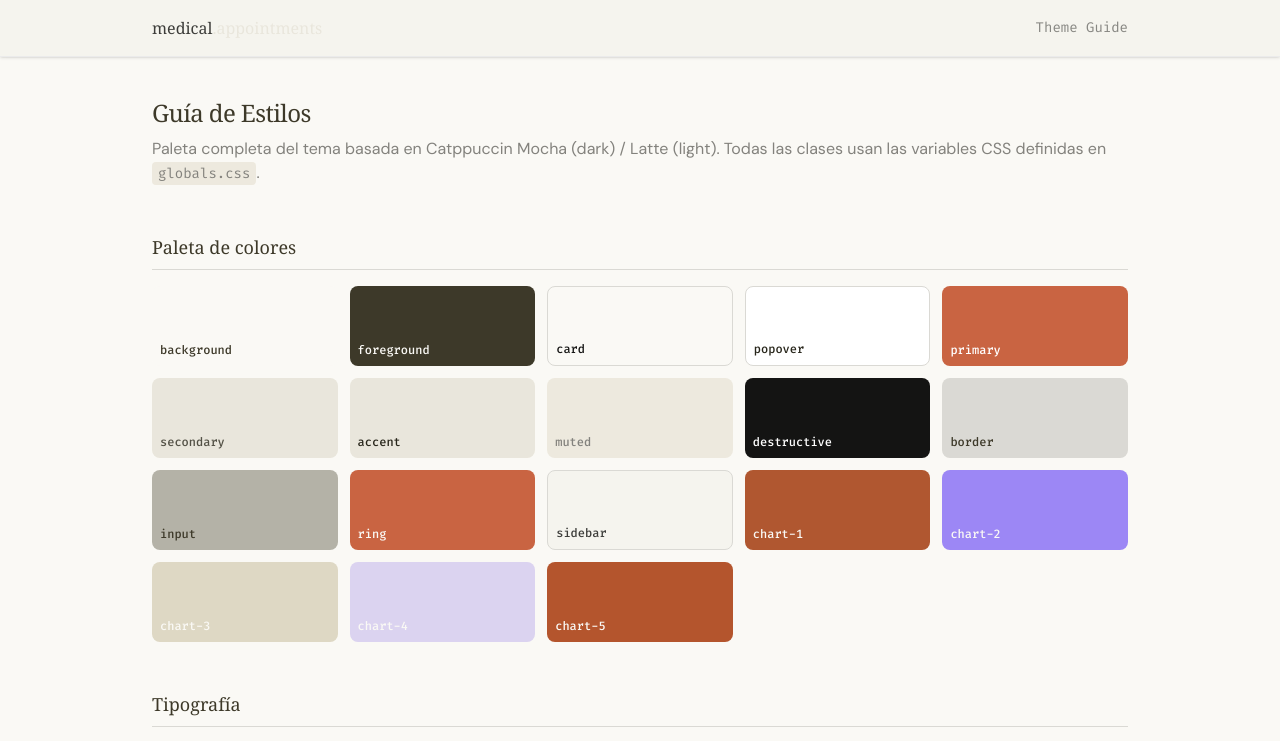
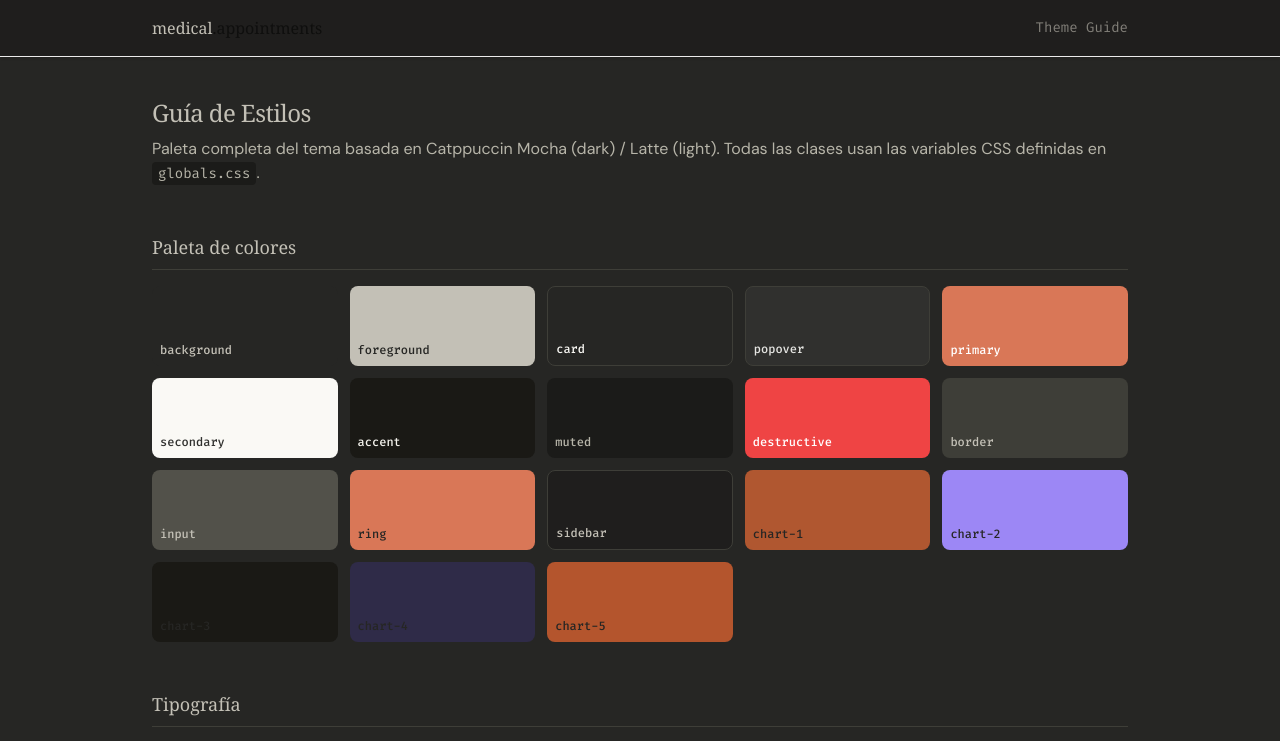
Before and after one commit to Joreynoso/medical-appointments, a Next.js app: page /theme in a window 1280 px wide. Shown: the top 741 px of the page. Built offline with nearby package versions, Linux system fonts and the light colour scheme.

Commit message:
fix: remove all theme swticher from the app.

```diff
--- a/app/globals.css
+++ b/app/globals.css
@@ -6,41 +6,41 @@
 @custom-variant dark (&:is(.dark *));
 
 :root {
-  --background: #faf9f5;
-  --foreground: #3d3929;
-  --card: #faf9f5;
-  --card-foreground: #141413;
-  --popover: #ffffff;
-  --popover-foreground: #28261b;
-  --primary: #c96442;
+  --background: #262624;
+  --foreground: #c3c0b6;
+  --card: #262624;
+  --card-foreground: #faf9f5;
+  --popover: #30302e;
+  --popover-foreground: #e5e5e2;
+  --primary: #d97757;
   --primary-foreground: #ffffff;
-  --secondary: #e9e6dc;
-  --secondary-foreground: #535146;
-  --muted: #ede9de;
-  --muted-foreground: #83827d;
-  --accent: #e9e6dc;
-  --accent-foreground: #28261b;
-  --destructive: #141413;
+  --secondary: #faf9f5;
+  --secondary-foreground: #30302e;
+  --muted: #1b1b19;
+  --muted-foreground: #b7b5a9;
+  --accent: #1a1915;
+  --accent-foreground: #f5f4ee;
+  --destructive: #ef4444;
   --destructive-foreground: #ffffff;
-  --border: #dad9d4;
-  --input: #b4b2a7;
-  --ring: #c96442;
+  --border: #3e3e38;
+  --input: #52514a;
+  --ring: #d97757;
   --chart-1: #b05730;
   --chart-2: #9c87f5;
-  --chart-3: #ded8c4;
-  --chart-4: #dbd3f0;
+  --chart-3: #1a1915;
+  --chart-4: #2f2b48;
   --chart-5: #b4552d;
-  --sidebar: #f5f4ee;
-  --sidebar-foreground: #3d3d3a;
-  --sidebar-primary: #c96442;
+  --sidebar: #1f1e1d;
+  --sidebar-foreground: #c3c0b6;
+  --sidebar-primary: #343434;
   --sidebar-primary-foreground: #fbfbfb;
-  --sidebar-accent: #e9e6dc;
-  --sidebar-accent-foreground: #343434;
+  --sidebar-accent: #0f0f0e;
+  --sidebar-accent-foreground: #c3c0b6;
   --sidebar-border: #ebebeb;
   --sidebar-ring: #b5b5b5;
-  --font-sans: ui-sans-serif, system-ui, -apple-system, BlinkMacSystemFont, 'Segoe UI', Roboto, 'Helvetica Neue', Arial, 'Noto Sans', sans-serif, 'Apple Color Emoji', 'Segoe UI Emoji', 'Segoe UI Symbol', 'Noto Color Emoji';
-  --font-serif: ui-serif, Georgia, Cambria, "Times New Roman", Times, serif;
-  --font-mono: ui-monospace, SFMono-Regular, Menlo, Monaco, Consolas, "Liberation Mono", "Courier New", monospace;
+  --font-sans: "DM Sans", sans-serif;
+  --font-serif: Georgia, Cambria, "Times New Roman", Times, serif;
+  --font-mono: "Fira Code", ui-monospace, monospace;
   --radius: 0.5rem;
   --shadow-x: 0;
   --shadow-y: 1px;
@@ -56,8 +56,6 @@
   --shadow-lg: 0 1px 3px 0px hsl(0 0% 0% / 0.10), 0 4px 6px -1px hsl(0 0% 0% / 0.10);
   --shadow-xl: 0 1px 3px 0px hsl(0 0% 0% / 0.10), 0 8px 10px -1px hsl(0 0% 0% / 0.10);
   --shadow-2xl: 0 1px 3px 0px hsl(0 0% 0% / 0.25);
-  --tracking-normal: 0em;
-  --spacing: 0.25rem;
 }
 
 .dark {
@@ -201,53 +199,27 @@
 }
 
 .inverted-footer {
-  --background: #262624;
-  --foreground: #c3c0b6;
-  --card: #262624;
-  --card-foreground: #faf9f5;
-  --popover: #30302e;
-  --popover-foreground: #e5e5e2;
-  --primary: #d97757;
-  --primary-foreground: #ffffff;
-  --secondary: #faf9f5;
-  --secondary-foreground: #30302e;
-  --muted: #1b1b19;
-  --muted-foreground: #b7b5a9;
-  --accent: #1a1915;
-  --accent-foreground: #f5f4ee;
+  --background: var(--primary);
+  --foreground: var(--primary-foreground);
+  --card: var(--primary);
+  --card-foreground: var(--primary-foreground);
+  --popover: var(--primary);
+  --popover-foreground: var(--primary-foreground);
+  --secondary: var(--primary-foreground);
+  --secondary-foreground: var(--primary);
+  --muted: rgba(255, 255, 255, 0.15);
+  --muted-foreground: var(--primary-foreground);
+  --accent: rgba(255, 255, 255, 0.1);
+  --accent-foreground: var(--primary-foreground);
   --destructive: #ef4444;
   --destructive-foreground: #ffffff;
-  --border: #3e3e38;
-  --input: #52514a;
-  --ring: #d97757;
+  --border: rgba(255, 255, 255, 0.2);
+  --input: rgba(255, 255, 255, 0.3);
+  --ring: var(--primary-foreground);
 }
 
-.dark .inverted-footer {
-  --background: #c3c0b6;
-  --foreground: #3d3929;
-  --card: #faf9f5;
-  --card-foreground: #141413;
-  --popover: #ffffff;
-  --popover-foreground: #28261b;
-  --primary: #3d3929;
-  --primary-foreground: #ffffff;
-  --secondary: #e9e6dc;
-  --secondary-foreground: #535146;
-  --muted: #ede9de;
-  --muted-foreground: #3d3929;
-  --accent: #e9e6dc;
-  --accent-foreground: #28261b;
-  --destructive: #141413;
-  --destructive-foreground: #ffffff;
-  --border: #3d3929;
-  --input: #b4b2a7;
-  --ring: #3d3929;
-}
+
 
 .text-inverted-bg {
-  color: #262624;
-}
-
-.dark .text-inverted-bg {
   color: var(--foreground);
 }
--- a/app/layout.tsx
+++ b/app/layout.tsx
@@ -1,7 +1,6 @@
 import type { Metadata } from "next";
 import { DM_Sans, Fira_Code } from "next/font/google";
 import { ClerkProvider } from "@clerk/nextjs";
-import { ThemeProvider } from "@/components/theme/theme-provider";
 import { clerkAppearance } from "@/lib/clerk-appearance";
 import "./globals.css";
 
@@ -20,20 +19,6 @@ export const metadata: Metadata = {
   description: "Sistema de turnos médicos inteligente",
 };
 
-const themeScript = `
-  (function() {
-    try {
-      var theme = localStorage.getItem('theme');
-      if (!theme) {
-        theme = window.matchMedia('(prefers-color-scheme: dark)').matches ? 'dark' : 'light';
-      }
-      if (theme === 'dark') {
-        document.documentElement.classList.add('dark');
-      }
-    } catch(e) {}
-  })()
-`;
-
 export default function RootLayout({
   children,
 }: Readonly<{
@@ -43,14 +28,10 @@ export default function RootLayout({
     <ClerkProvider appearance={clerkAppearance}>
       <html
         lang="es"
-        className={`${dmSans.variable} ${firaCode.variable} h-full antialiased`}
-        suppressHydrationWarning
+        className={`${dmSans.variable} ${firaCode.variable} h-full antialiased dark`}
       >
-        <head>
-          <script dangerouslySetInnerHTML={{ __html: themeScript }} />
-        </head>
         <body className="min-h-full flex flex-col font-sans">
-          <ThemeProvider>{children}</ThemeProvider>
+          {children}
         </body>
       </html>
     </ClerkProvider>
--- a/components/dashboard/topbar.tsx
+++ b/components/dashboard/topbar.tsx
@@ -1,12 +1,10 @@
 "use client"
 
 import { Plus } from "lucide-react"
-import { ThemeToggle } from "@/components/theme/theme-toggle"
 
 export function Topbar() {
   return (
     <header className="topbar flex h-16 shrink-0 items-center justify-end border-b border-border/60 bg-background px-8 gap-3">
-      <ThemeToggle />
       <button className="inline-flex cursor-pointer items-center gap-2 rounded-full bg-primary px-5 py-2 text-sm font-medium text-primary-foreground transition-all hover:opacity-90">
         <Plus className="size-4" />
         Nuevo turno
--- a/components/landing/navbar.tsx
+++ b/components/landing/navbar.tsx
@@ -4,7 +4,7 @@ import { useState } from "react";
 import Link from "next/link";
 import dynamic from "next/dynamic";
 import { User, Menu, X } from "lucide-react";
-import { ThemeToggle } from "@/components/theme/theme-toggle";
+
 
 const ClerkUser = dynamic(
   () => import("@/components/landing/clerk-user"),
@@ -42,7 +42,6 @@ export default function Navbar({ isSignedIn, initials }: NavbarProps) {
           <div className="flex items-center gap-4">
           {!isSignedIn ? (
             <>
-            <ThemeToggle />
             <Link
               href="/sign-in"
               className="inline-flex items-center gap-2 px-5 py-2 rounded-full bg-primary text-primary-foreground text-sm font-medium hover:opacity-90 transition-opacity"
@@ -59,7 +58,6 @@ export default function Navbar({ isSignedIn, initials }: NavbarProps) {
               >
                 Dashboard
               </Link>
-              <ThemeToggle />
               <ClerkUser initials={initials} />
             </>
           )}
--- a/components/theme/theme-provider.tsx
+++ /dev/null
@@ -1,48 +0,0 @@
-'use client';
-
-import { createContext, useContext, useEffect, useState } from "react";
-
-type Theme = "light" | "dark";
-
-type ThemeContext = {
-  theme: Theme;
-  toggleTheme: () => void;
-};
-
-const ThemeContext = createContext<ThemeContext | undefined>(undefined);
-
-function getInitialTheme(): Theme {
-  if (typeof window !== "undefined") {
-    const stored = localStorage.getItem("theme") as Theme | null;
-    if (stored) return stored;
-    return window.matchMedia("(prefers-color-scheme: dark)").matches ? "dark" : "light";
-  }
-  return "light";
-}
-
-export function ThemeProvider({ children }: { children: React.ReactNode }) {
-  const [theme, setTheme] = useState<Theme>("light");
-
-  useEffect(() => {
-    setTheme(document.documentElement.classList.contains("dark") ? "dark" : "light");
-  }, []);
-
-  const toggleTheme = () => {
-    const next = theme === "dark" ? "light" : "dark";
-    setTheme(next);
-    localStorage.setItem("theme", next);
-    document.documentElement.classList.toggle("dark", next === "dark");
-  };
-
-  return (
-    <ThemeContext.Provider value={{ theme, toggleTheme }}>
-      {children}
-    </ThemeContext.Provider>
-  );
-}
-
-export function useTheme() {
-  const context = useContext(ThemeContext);
-  if (!context) throw new Error("useTheme must be used within a ThemeProvider");
-  return context;
-}
--- a/components/theme/theme-toggle.tsx
+++ /dev/null
@@ -1,18 +0,0 @@
-'use client';
-
-import { Moon, Sun } from "lucide-react";
-import { useTheme } from "./theme-provider";
-
-export function ThemeToggle() {
-  const { theme, toggleTheme } = useTheme();
-
-  return (
-    <button
-      onClick={toggleTheme}
-      className="inline-flex items-center justify-center size-8 rounded-lg text-muted-foreground hover:text-foreground hover:bg-muted transition-colors cursor-pointer"
-      aria-label={theme === "dark" ? "Cambiar a modo claro" : "Cambiar a modo oscuro"}
-    >
-      {theme === "dark" ? <Sun className="size-4" /> : <Moon className="size-4" />}
-    </button>
-  );
-}
```
Also changed, not shown: components/landing/footer.tsx (+8 -8 lines).
